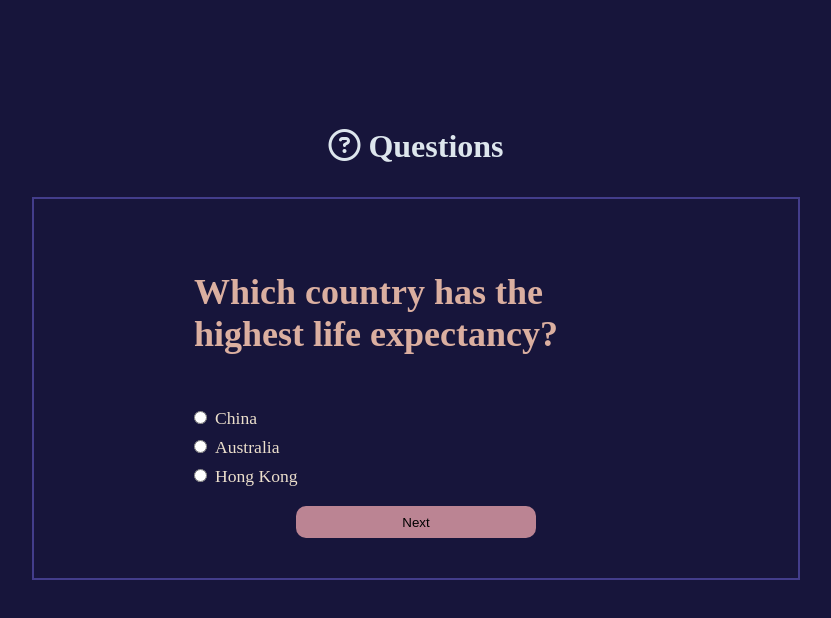
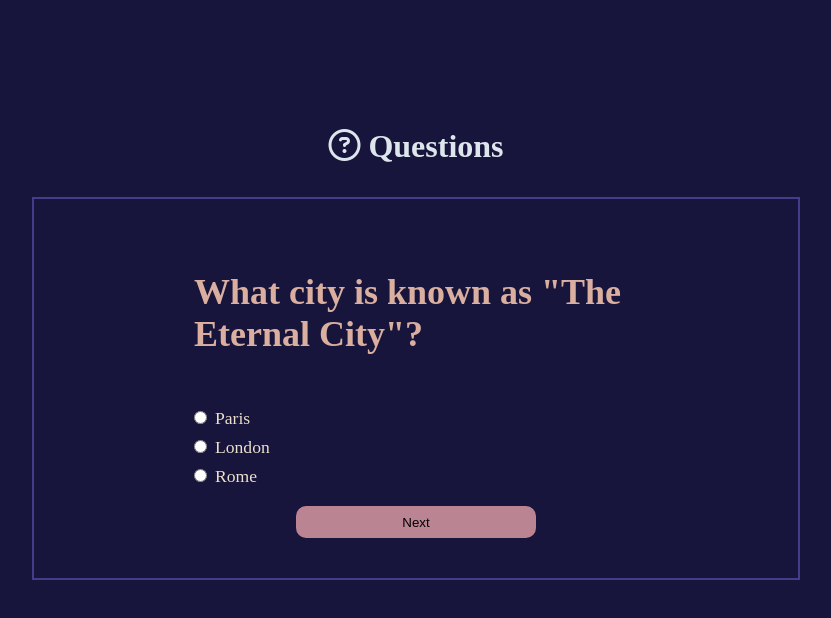
Before and after one commit to pittyh6/qQuiz, a React (Vite) app: page / in a window 1280 px wide. Shown: the top 618 px of the page, without its empty margins (224-1055 px from the left). Built offline with nearby package versions, Linux system fonts and the light colour scheme.

Commit message:
get data from map and get each ele

```diff
--- a/src/assets/components/Question.jsx
+++ b/src/assets/components/Question.jsx
@@ -11,6 +11,12 @@ function Question() {
   const test = DataQuestions.map((answer) => {
     console.log(answer);
   });
+
+  const test2 = DataQuestions.filter((ans) => ans.id === currentQ);
+  console.log("test 2 - queston: ", test2[0].question);
+  console.log("test 2 - crrectAnswer: ", test2[0].answerCorrect);
+  console.log("test 2 - answers: ", test2[0].answers);
+
   return (
     <div>
       <section className="section-question">
--- a/src/utils/dataQuestion.js
+++ b/src/utils/dataQuestion.js
@@ -1,5 +1,11 @@
 
 const DataQuestions = [
+    {
+        id: 0,
+        question: 'What city is known as "The Eternal City"?',
+        answerCorrect: 'Rome',
+        answers: ['Paris', 'London', 'Rome',]
+    },
     {
         id: 1,
         question: 'Which country has the highest life expectancy?',
@@ -54,12 +60,7 @@ const DataQuestions = [
         answerCorrect: 'Friday',
         answers: ['Saturday', 'Friday', 'Sunday']
     },
-    {
-        id: 10,
-        question: 'What city is known as "The Eternal City"?',
-        answerCorrect: 'Rome',
-        answers: ['Paris', 'London', 'Rome',]
-    }
+
 ]
 
 export default DataQuestions;
```
